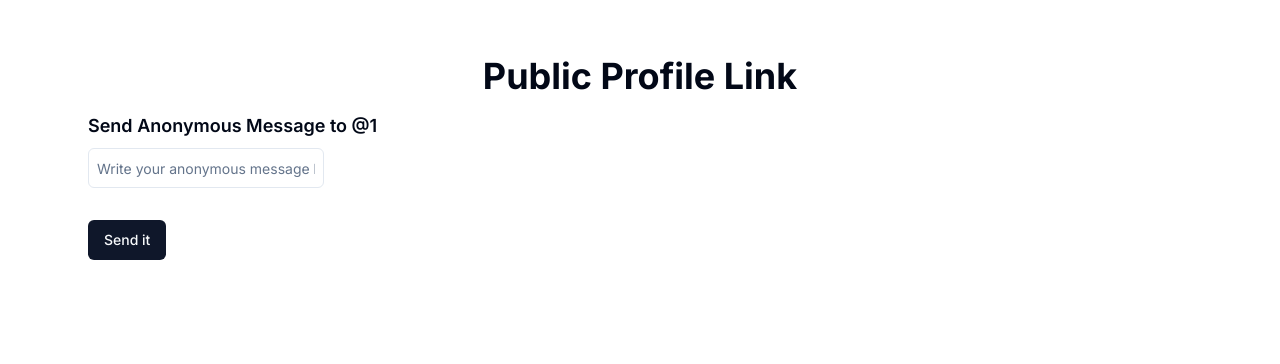
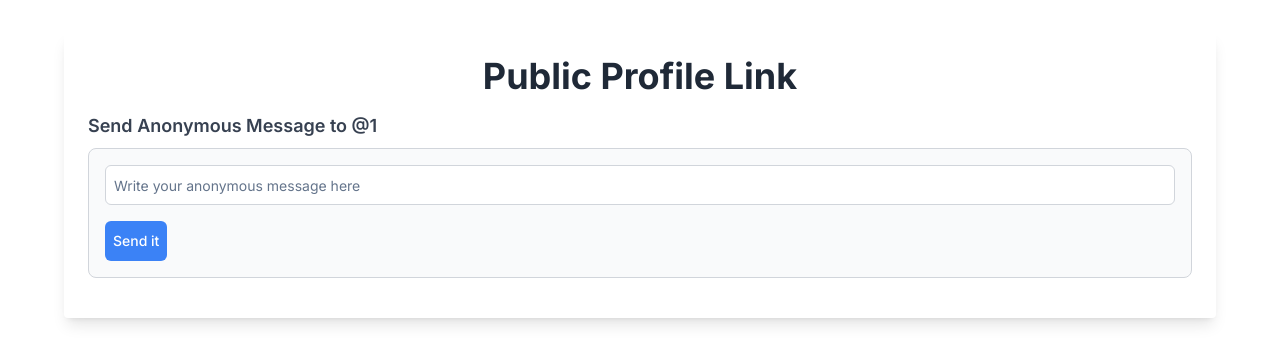
Before and after one commit to manku31/Mystery-Messages, a Next.js app: page /u/1 in a window 1280 px wide. Shown: the top 364 px of the page. Built offline with nearby package versions, Linux system fonts and the light colour scheme.

Commit message:
fix send message page

```diff
--- a/app/u/[username]/page.tsx
+++ b/app/u/[username]/page.tsx
@@ -61,28 +61,28 @@
 
   return (
     <>
-      <div className="my-8 mx-4 md:mx-8 lg:mx-auto p-6 bg-white rounded w-full max-w-6xl">
-        <h1 className="text-4xl font-bold mb-4 text-center">
+      <div className="my-8 mx-4 md:mx-8 lg:mx-auto p-6 bg-white rounded w-full max-w-6xl shadow-lg">
+        <h1 className="text-4xl font-bold mb-4 text-center text-gray-800">
           Public Profile Link
         </h1>
         <div className="mb-4">
-          <h2 className="text-lg font-semibold mb-2">
+          <h2 className="text-lg font-semibold mb-2 text-gray-700">
             Send Anonymous Message to @{params.username}
           </h2>
-          <div className="flex items-center">
+          <div className="flex items-center border border-gray-300 rounded-lg p-4 bg-gray-50">
             <Form {...form}>
               <form
                 onSubmit={form.handleSubmit(onSubmit)}
-                className="space-y-8"
+                className="space-y-4 w-full"
               >
                 <FormField
                   name="content"
                   control={form.control}
                   render={({ field, formState }) => (
-                    <FormItem>
+                    <FormItem className="w-full">
                       <FormControl>
                         <Input
-                          className="input border w-full p-2 mr-2 "
+                          className="input w-full p-2 rounded-md border border-gray-300 focus:border-blue-500 focus:ring focus:ring-blue-200"
                           placeholder="Write your anonymous message here"
                           {...field}
                         />
@@ -92,7 +92,11 @@
                   )}
                 />
 
-                <Button type="submit" disabled={loading}>
+                <Button
+                  type="submit"
+                  disabled={loading}
+                  className="p-2 bg-blue-500 text-white rounded-md hover:bg-blue-600 transition duration-200 "
+                >
                   {loading ? (
                     <>
                       <Loader2 className="mr-2 h-4 w-4 animate-spin" /> Please
@@ -104,12 +108,6 @@
                 </Button>
               </form>
             </Form>
-
-            {/* <input
-              type="text"
-              className="input border w-full p-2 mr-2"
-              placeholder="Write your anonymous message here"
-            /> */}
           </div>
         </div>
       </div>
```
